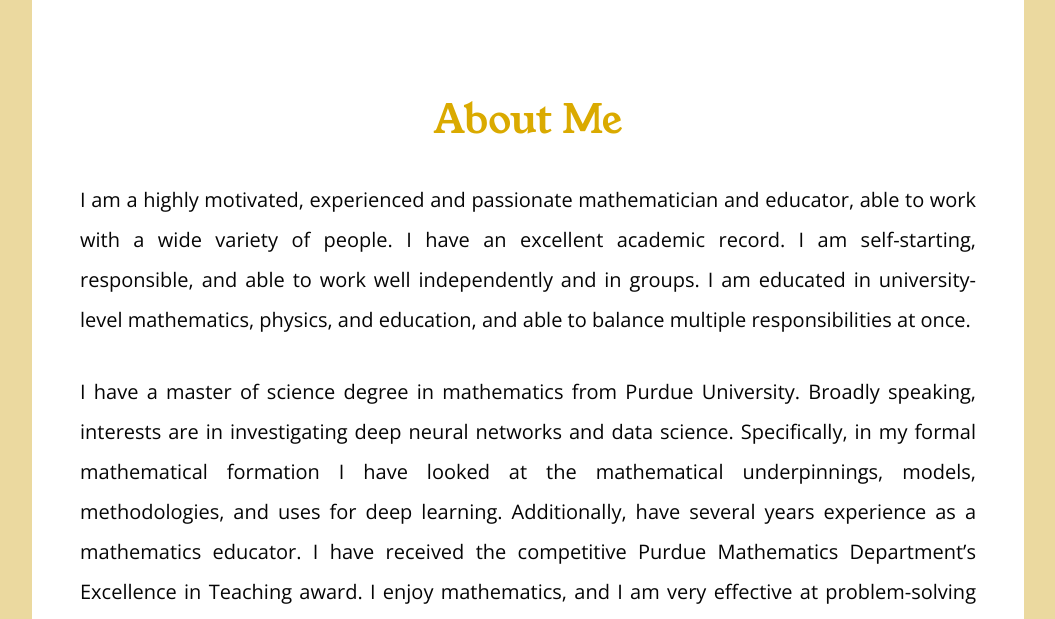
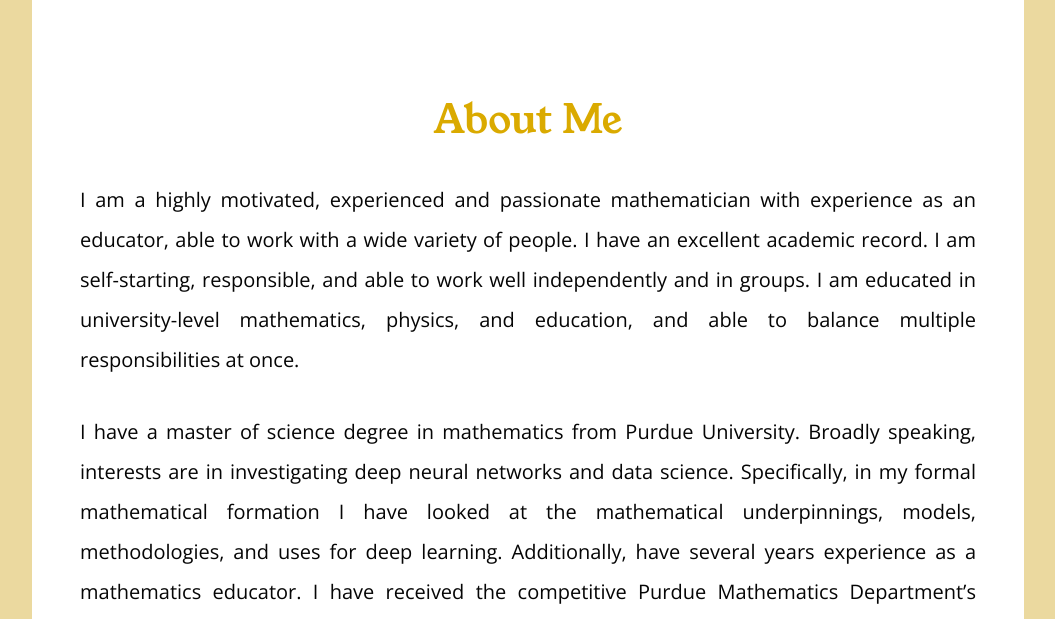
Before and after one commit to amcarigna/python-portfolio, a Flask app: page / in a window 1280 px wide. Shown: the part 521-1140 px from the top of the page, without its empty margins (112-1167 px from the left). Run offline with Flask 3, Linux system fonts and the light colour scheme.

Commit message:
add gunicorn and update requirements.txt

```diff
--- a/requirements.txt
+++ b/requirements.txt
@@ -1,6 +1,7 @@
 blinker==1.9.0
 click==8.5.0
 Flask==3.1.3
+gunicorn==26.2.0
 itsdangerous==2.2.0
 Jinja2==3.1.6
 MarkupSafe==3.0.3
--- a/templates/about.html
+++ b/templates/about.html
@@ -2,10 +2,10 @@
     <div class="section-square"></div>
     <h2>About Me</h2>
     <p class="body-text">
-      I am a highly motivated, experienced and passionate mathematician and educator, able to work with a wide variety
-        of people. I have an excellent academic record. I am self-starting, responsible, and able to work well
-        independently and in groups. I am educated in university-level mathematics, physics, and education, and able to
-        balance multiple responsibilities at once.
+      I am a highly motivated, experienced and passionate mathematician with experience as an educator, able to work
+        with a wide variety of people. I have an excellent academic record. I am self-starting, responsible, and able to
+        work well independently and in groups. I am educated in university-level mathematics, physics, and education,
+        and able to balance multiple responsibilities at once.
     </p>
     <p class="body-text">
       I have a master of science degree in mathematics from Purdue University. Broadly speaking, interests are in
```
